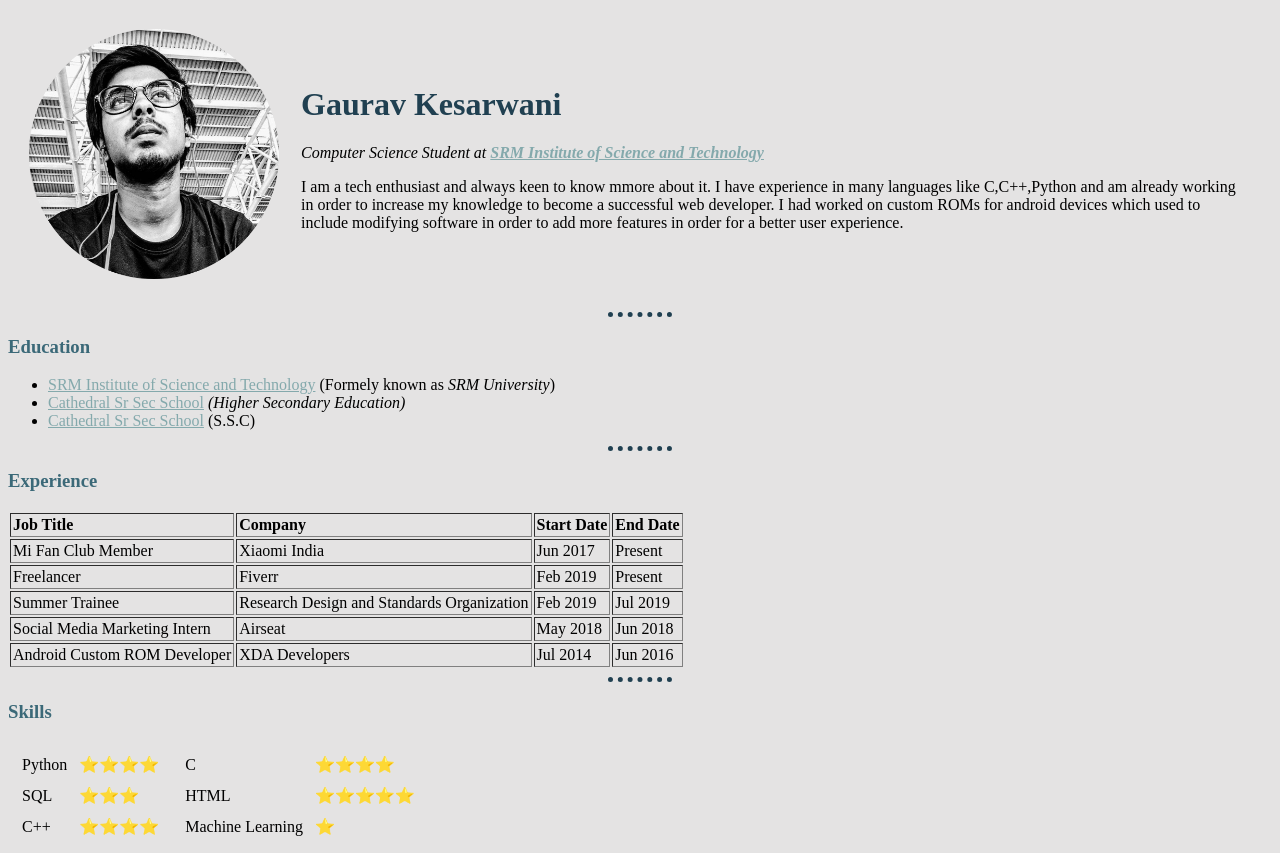
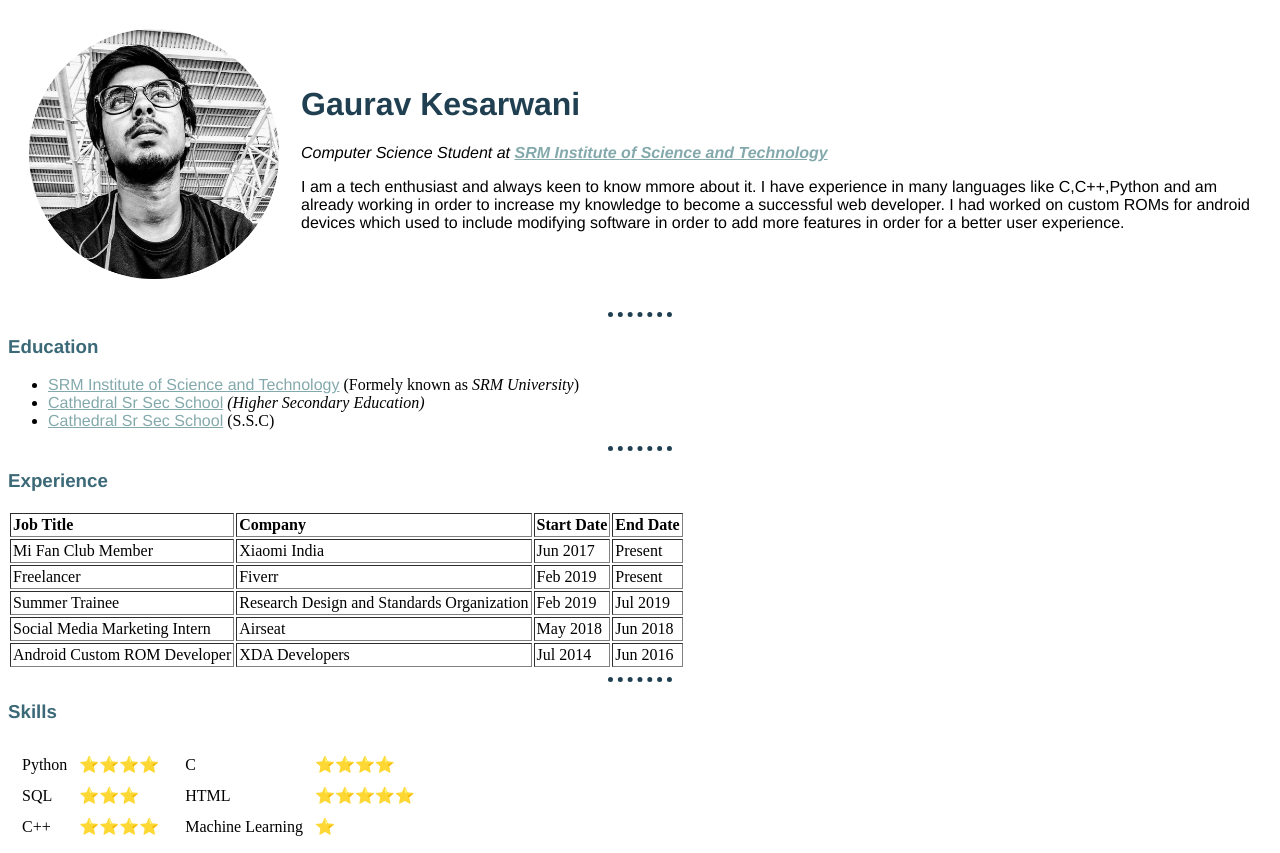
Before and after one commit to Kesarwani17/kesarwani17html.github.io, a plain HTML site: page index.html in a window 1280 px wide. Shown: the top 853 px of the page. Drawn offline with Linux system fonts and the light colour scheme.

Commit message:
Font Changed

```diff
--- a/css/style.css
+++ b/css/style.css
@@ -1,5 +1,6 @@
 body {
   background-color: #e4e3e3
+  font-family: Helvetica;
 }
 
 hr {
@@ -16,10 +17,12 @@ img:hover {
 
 h3 {
   color: #3b6978;
+  font-family: Helvetica;
 }
 
 a {
   color: #84a9ac;
+  font-family: Helvetica;
 }
 
 table {
@@ -28,4 +31,8 @@ table {
 
 h1 {
   color: #204051;
+  font-family: Helvetica;
 }
+p{
+  font-family: Helvetica;
+}
```
